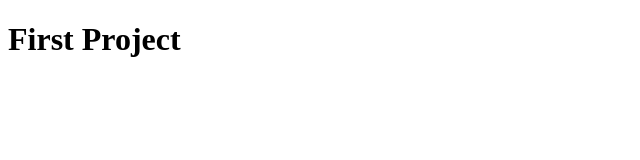
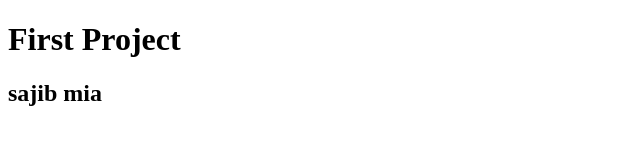
Before and after one commit to sajibmia35/First_Project, a plain HTML site: page index.html in a window 1280 px wide. Shown: the whole page, without its empty margins (0-640 px from the left). Drawn offline with Linux system fonts and the light colour scheme.

Commit message:
Update index.html

```diff
--- a/index.html
+++ b/index.html
@@ -7,5 +7,7 @@
 </head>
 <body>
     <h1>First Project</h1>
+    <h2>sajib mia</h2>
+
 </body>
 </html>
```
